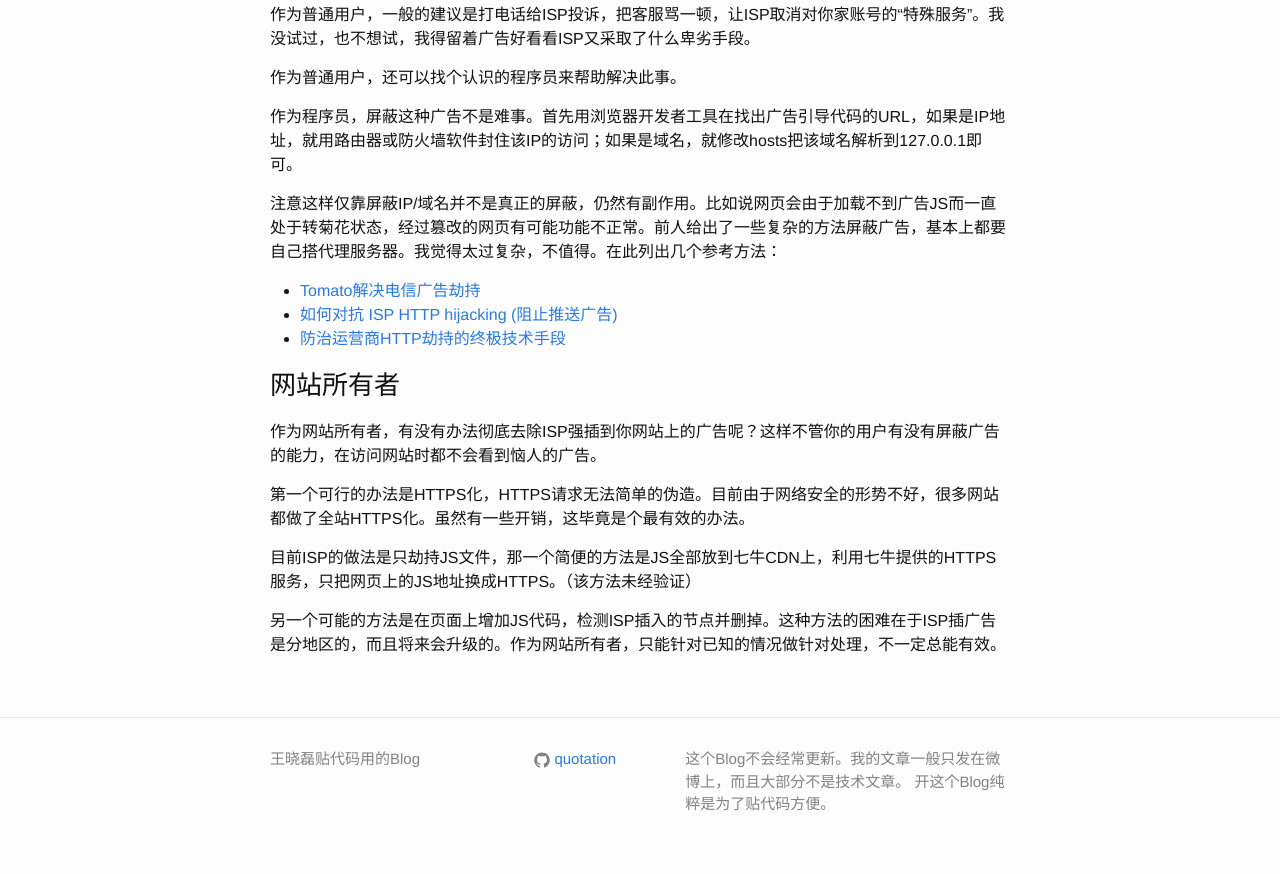
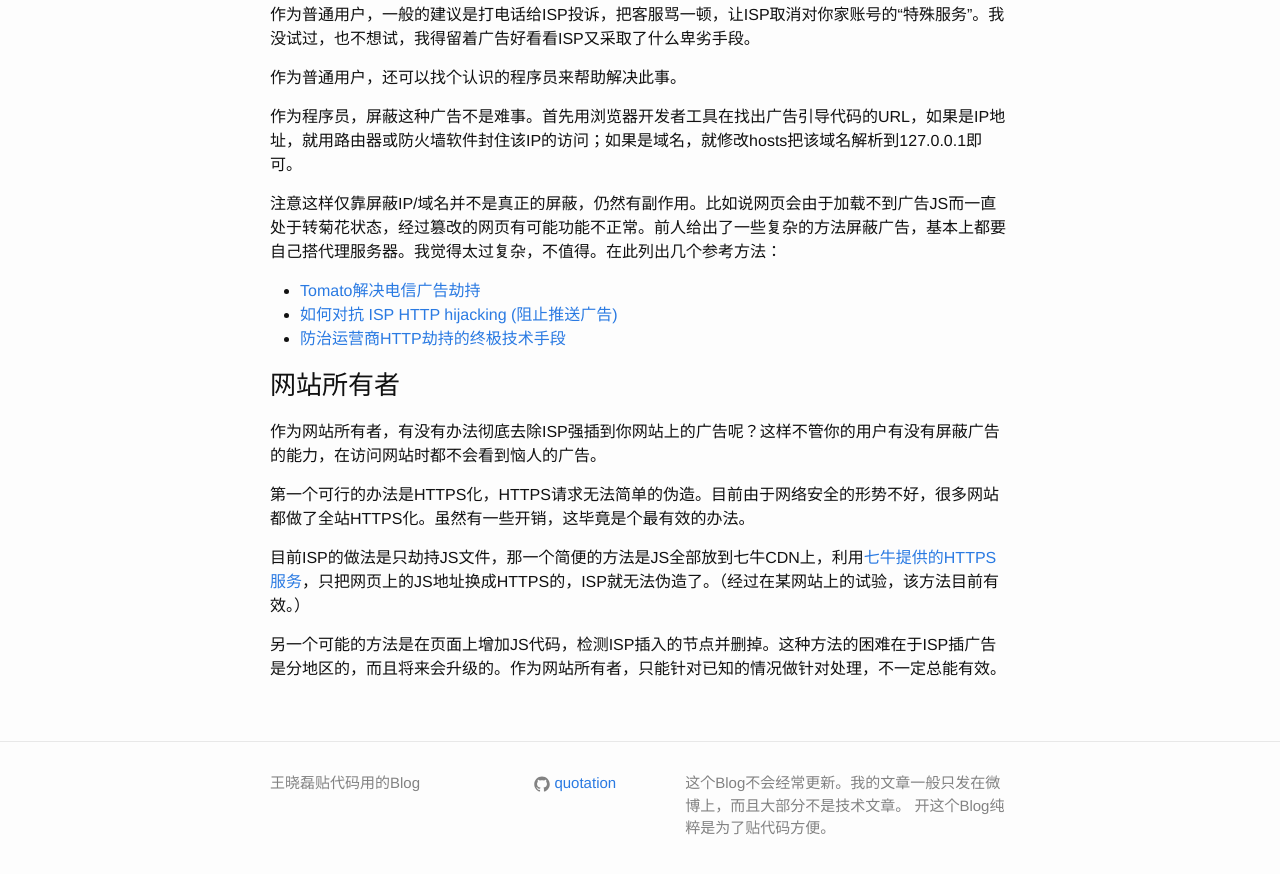
Before and after one commit to Quotation/quotation.github.io, a Jekyll site: the page built from _posts/2015-04-15-china-telecom-isp-hijack.markdown, in a window 1280 px wide and 900 px high, scrolled down 3934 px. Shown: the top 874 px of the window. Built offline with Jekyll 4.4.1, drawn with Linux system fonts in a browser that asks for light colours.

Commit message:
小更新。

```diff
--- a/_posts/2015-04-15-china-telecom-isp-hijack.markdown
+++ b/_posts/2015-04-15-china-telecom-isp-hijack.markdown
@@ -147,6 +147,6 @@ iframe劫持也是劫持HTTP流量，将被访问的网页整个包在一个ifra
 
 第一个可行的办法是HTTPS化，HTTPS请求无法简单的伪造。目前由于网络安全的形势不好，很多网站都做了全站HTTPS化。虽然有一些开销，这毕竟是个最有效的办法。
 
-目前ISP的做法是只劫持JS文件，那一个简便的方法是JS全部放到七牛CDN上，利用七牛提供的HTTPS服务，只把网页上的JS地址换成HTTPS。（该方法未经验证）
+目前ISP的做法是只劫持JS文件，那一个简便的方法是JS全部放到七牛CDN上，利用[七牛提供的HTTPS服务](http://kb.qiniu.com/https-support)，只把网页上的JS地址换成HTTPS的，ISP就无法伪造了。（经过在某网站上的试验，该方法目前有效。）
 
 另一个可能的方法是在页面上增加JS代码，检测ISP插入的节点并删掉。这种方法的困难在于ISP插广告是分地区的，而且将来会升级的。作为网站所有者，只能针对已知的情况做针对处理，不一定总能有效。
```
